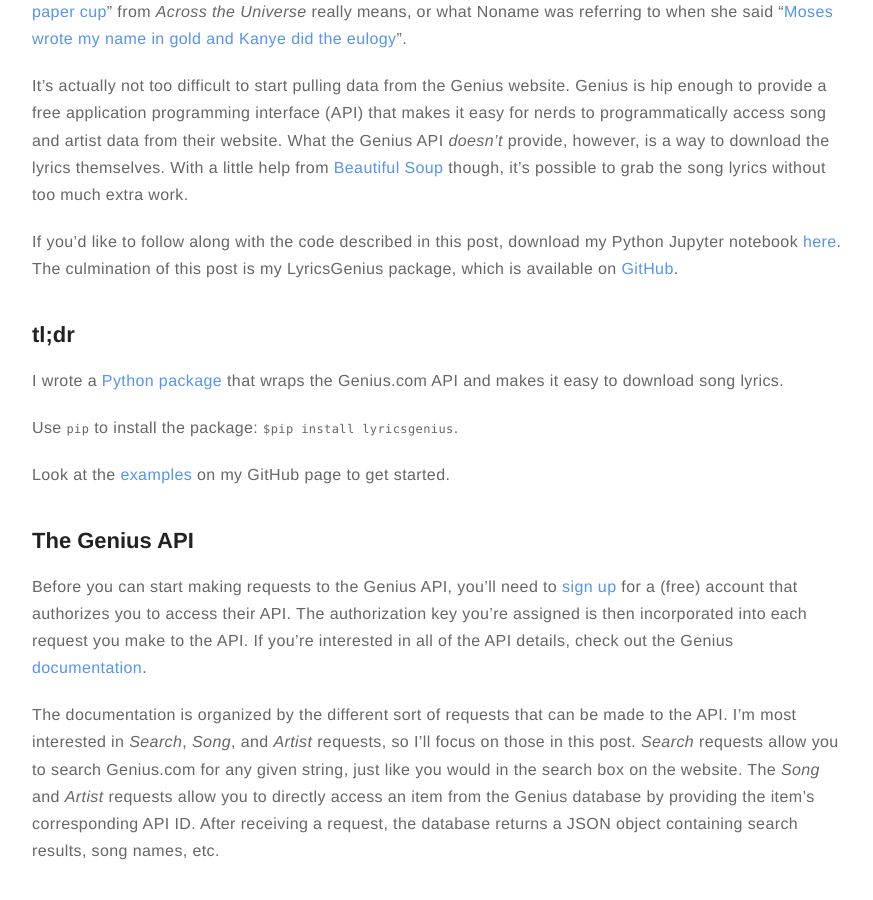
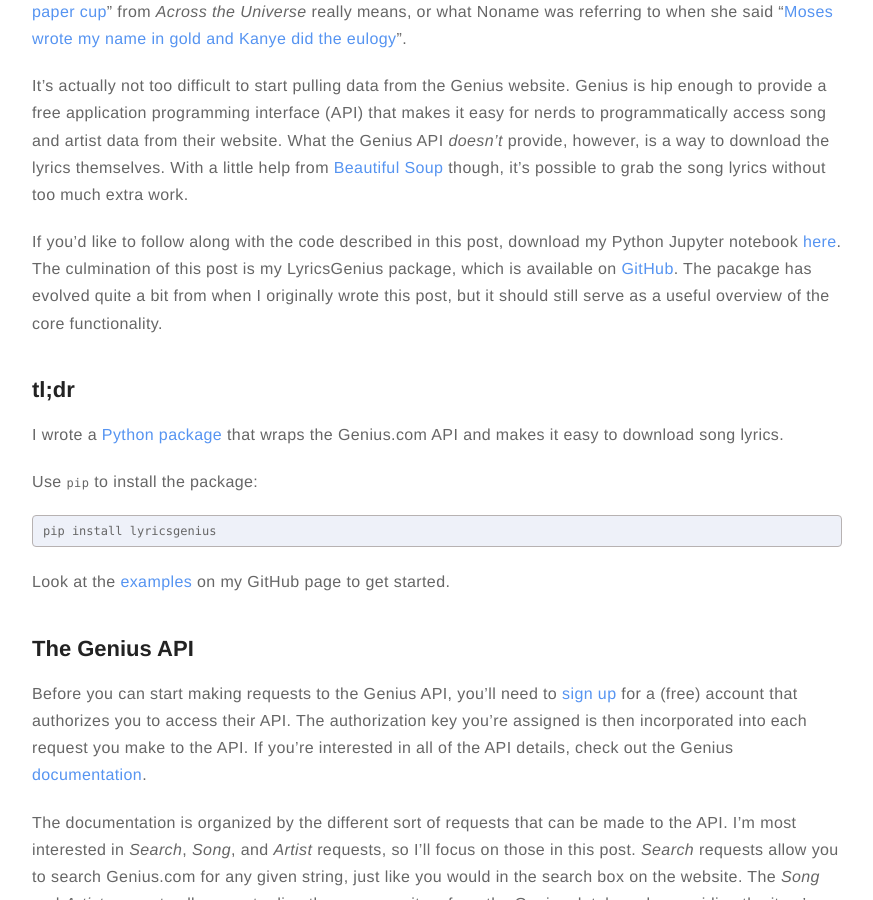
Before and after one commit to johnwmillr/johnwmillr.github.io, a Jekyll site: the page built from _posts/2017-08-21-scraping-genius-lyrics.markdown, in a window 1280 px wide and 900 px high, scrolled down 418 px. Shown: the whole window, without its empty margins (203-1076 px from the left). Built offline with Jekyll 4.4.1, drawn with Linux system fonts in a browser that asks for light colours; comment, search, counter and statistics services are not loaded.

Commit message:
Add note about package evolving

````diff
--- a/_posts/2017-08-21-scraping-genius-lyrics.markdown
+++ b/_posts/2017-08-21-scraping-genius-lyrics.markdown
@@ -17,12 +17,16 @@
 
 It's actually not too difficult to start pulling data from the Genius website. Genius is hip enough to provide a free application programming interface (API) that makes it easy for nerds to programmatically access song and artist data from their website. What the Genius API *doesn't* provide, however, is a way to download the lyrics themselves. With a little help from [Beautiful Soup](https://www.crummy.com/software/BeautifulSoup/) though, it's possible to grab the song lyrics without too much extra work.
 
-If you'd like to follow along with the code described in this post, download my Python Jupyter notebook [here](/assets/code/scraping-genius-lyrics.ipynb). The culmination of this post is my LyricsGenius package, which is available on [GitHub](https://github.com/johnwmillr/LyricsGenius).
+If you'd like to follow along with the code described in this post, download my Python Jupyter notebook [here](/assets/code/scraping-genius-lyrics.ipynb). The culmination of this post is my LyricsGenius package, which is available on [GitHub](https://github.com/johnwmillr/LyricsGenius). The pacakge has evolved quite a bit from when I originally wrote this post, but it should still serve as a useful overview of the core functionality.
 
 ## tl;dr ##
 I wrote a [Python package](https://pypi.org/project/lyricsgenius/) that wraps the Genius.com API and makes it easy to download song lyrics.
 
-Use `pip` to install the package: ```$pip install lyricsgenius```.
+Use `pip` to install the package:
+
+```
+pip install lyricsgenius
+```
 
 Look at the [examples](https://github.com/johnwmillr/LyricsGenius#usage) on my GitHub page to get started.
 
````
